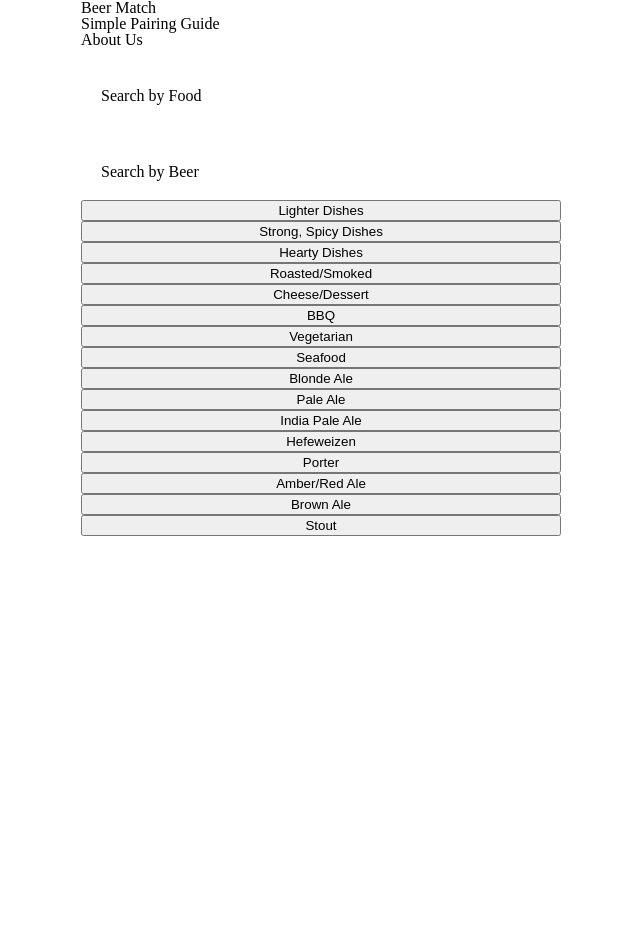
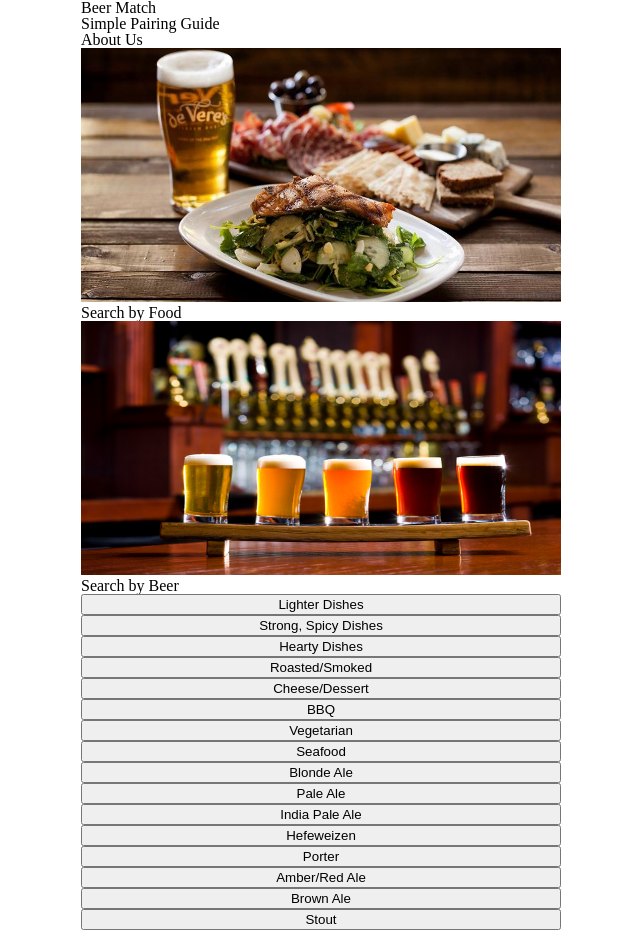
Before and after one commit to AhmedAli93/beer-client, a plain HTML site: page index.html in a window 1280 px wide. Shown: the whole page, without its empty margins (319-959 px from the left). Before the commit the page ends 800 px from the top, so only its background shows below. Drawn offline with Linux system fonts and the light colour scheme; files whose address does not match are found by name.

Commit message:
img's added for choose-view container page

```diff
--- a/index.html
+++ b/index.html
@@ -14,8 +14,8 @@
     <h1>Beer Match</h1>
     <nav>
         <ul>
-            <li href="" class=pairingGuide>Simple Pairing Guide</li> <!--text/photos about simple pairing-->
-            <li href="" class=aboutUs>About Us</li>
+            <li href="" class=pairing-guide>Simple Pairing Guide</li> <!--text/photos about simple pairing-->
+            <li href="" class=about-us>About Us</li>
         </ul>
     </nav>
 </header>
@@ -27,8 +27,14 @@
 
     <div class="choose-view container">
         <!-- Main Page, user can begin pairing process by starting from "Search Food" or "Search Beer". User sees "Search by Food" and "Search By Beer" buttons. "Simple Pairing Guide" & "About Us" buttons on top of page. -->
-        <section class="searchFood" type="button">Search by Food</section>
-        <section class="searchBeer" type="button">Search by Beer</section>
+        <section class="search-food">
+            <img src="./img/searchFood.jpg"/>
+            <h2>Search by Food</h2>
+        </section>
+        <section class="search-beer">
+            <img src="./img/searchBeer.jpg"/>
+            <h2>Search by Beer</h2>
+        </section>
     </div>
 
     <!-- Food Page, multiple rows of two food categories per row with buttons. -->
--- a/styles/layout/layout.css
+++ b/styles/layout/layout.css
@@ -1,11 +1,11 @@
-.searchFood {
-    padding: 20px;
-    margin-top: 20px;
+.search-food img {
+    width: 480px;
+    height: 254px;
 }
 
-.searchBeer {
-    padding: 20px;
-    margin-top: 20px;
+.search-beer img {
+    width: 480px;
+    height: 254px;
 }
 
 .food-view container {
```
Also changed, not shown: img/searchBeer.jpg (added), img/searchFood.jpg (added), styles/base/base.css (line endings or trailing spaces).
